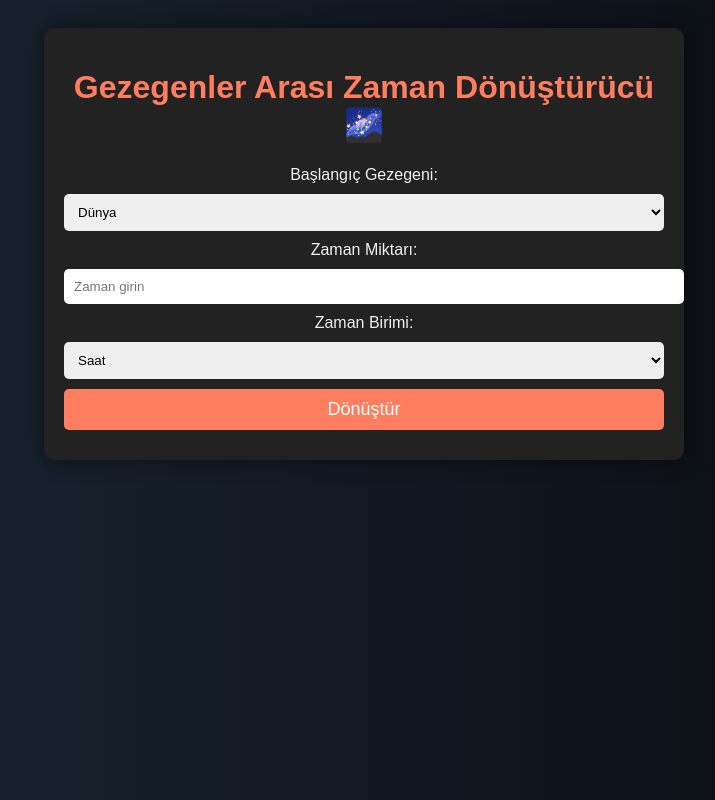
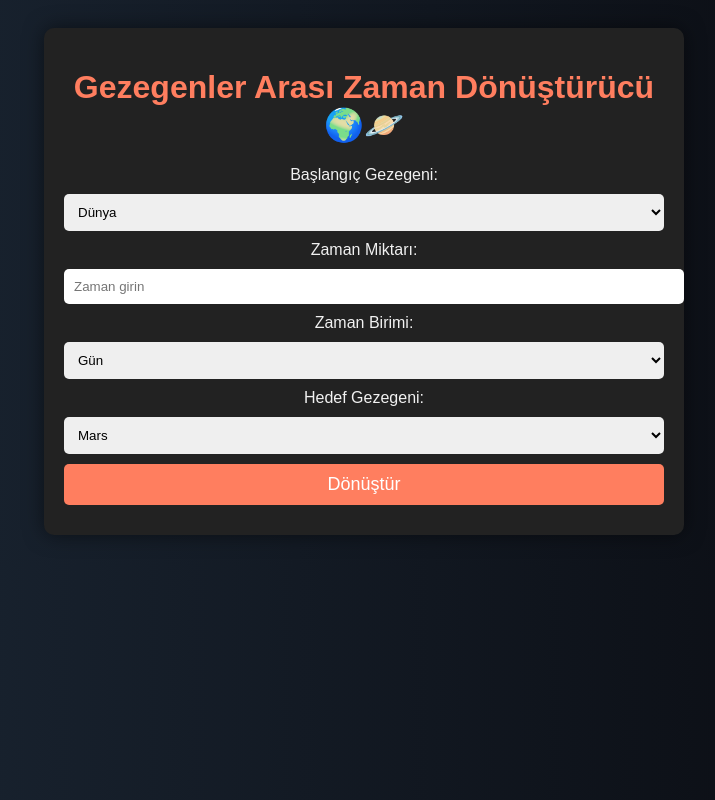
Before and after one commit to converterx/space, a plain HTML site: page index.html in a window 1280 px wide. Shown: the whole page, without its empty margins (276-991 px from the left). Drawn offline with Linux system fonts and the light colour scheme.

Commit message:
Update index.html

```diff
--- a/index.html
+++ b/index.html
@@ -3,38 +3,61 @@
 <head>
   <meta charset="UTF-8">
   <meta name="viewport" content="width=device-width, initial-scale=1.0">
-  <title>Gezegen Zaman Dönüştürücü</title>
+  <title>Gezegenler Arası Zaman Dönüştürücü 🌌</title>
   <link rel="stylesheet" href="style.css">
 </head>
 <body>
   <div class="container">
-    <h1>Gezegenler Arası Zaman Dönüştürücü 🌌</h1>
+    <h1>Gezegenler Arası Zaman Dönüştürücü 🌍🪐</h1>
+
+    <div class="form-group">
       <label for="inputPlanet">Başlangıç Gezegeni:</label>
       <select id="inputPlanet">
-      <option value="Earth">Dünya</option>
         <option value="Mercury">Merkür</option>
         <option value="Venus">Venüs</option>
+        <option value="Earth" selected>Dünya</option>
         <option value="Mars">Mars</option>
         <option value="Jupiter">Jüpiter</option>
         <option value="Saturn">Satürn</option>
         <option value="Uranus">Uranüs</option>
         <option value="Neptune">Neptün</option>
       </select>
+    </div>
 
+    <div class="form-group">
       <label for="inputTime">Zaman Miktarı:</label>
-    <input type="number" id="inputTime" placeholder="Zaman girin">
+      <input type="number" id="inputTime" placeholder="Zaman girin" min="0">
+    </div>
 
+    <div class="form-group">
       <label for="inputUnit">Zaman Birimi:</label>
       <select id="inputUnit">
         <option value="hours">Saat</option>
-      <option value="days">Gün</option>
+        <option value="days" selected>Gün</option>
         <option value="weeks">Hafta</option>
         <option value="months">Ay</option>
         <option value="years">Yıl</option>
       </select>
+    </div>
+
+    <div class="form-group">
+      <label for="outputPlanet">Hedef Gezegeni:</label>
+      <select id="outputPlanet">
+        <option value="Mercury">Merkür</option>
+        <option value="Venus">Venüs</option>
+        <option value="Earth">Dünya</option>
+        <option value="Mars" selected>Mars</option>
+        <option value="Jupiter">Jüpiter</option>
+        <option value="Saturn">Satürn</option>
+        <option value="Uranus">Uranüs</option>
+        <option value="Neptune">Neptün</option>
+      </select>
+    </div>
 
     <button onclick="convertTime()">Dönüştür</button>
-    <div id="output"></div>
+
+    <div id="output" class="output"></div>
   </div>
 </body>
+<script src="script.js"></script>
 </html>
```
Lines whose indentation alone changed are shown as unchanged.
